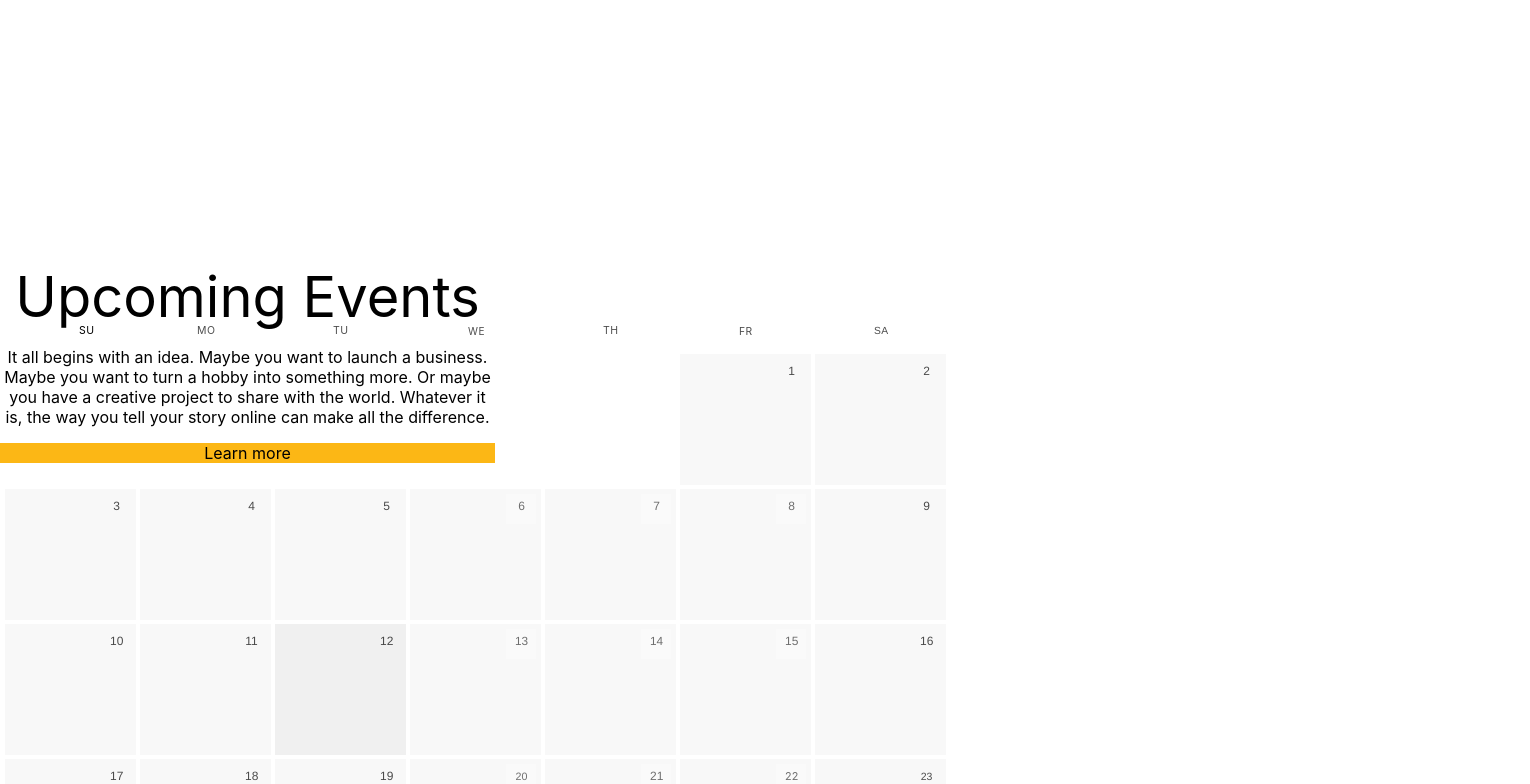
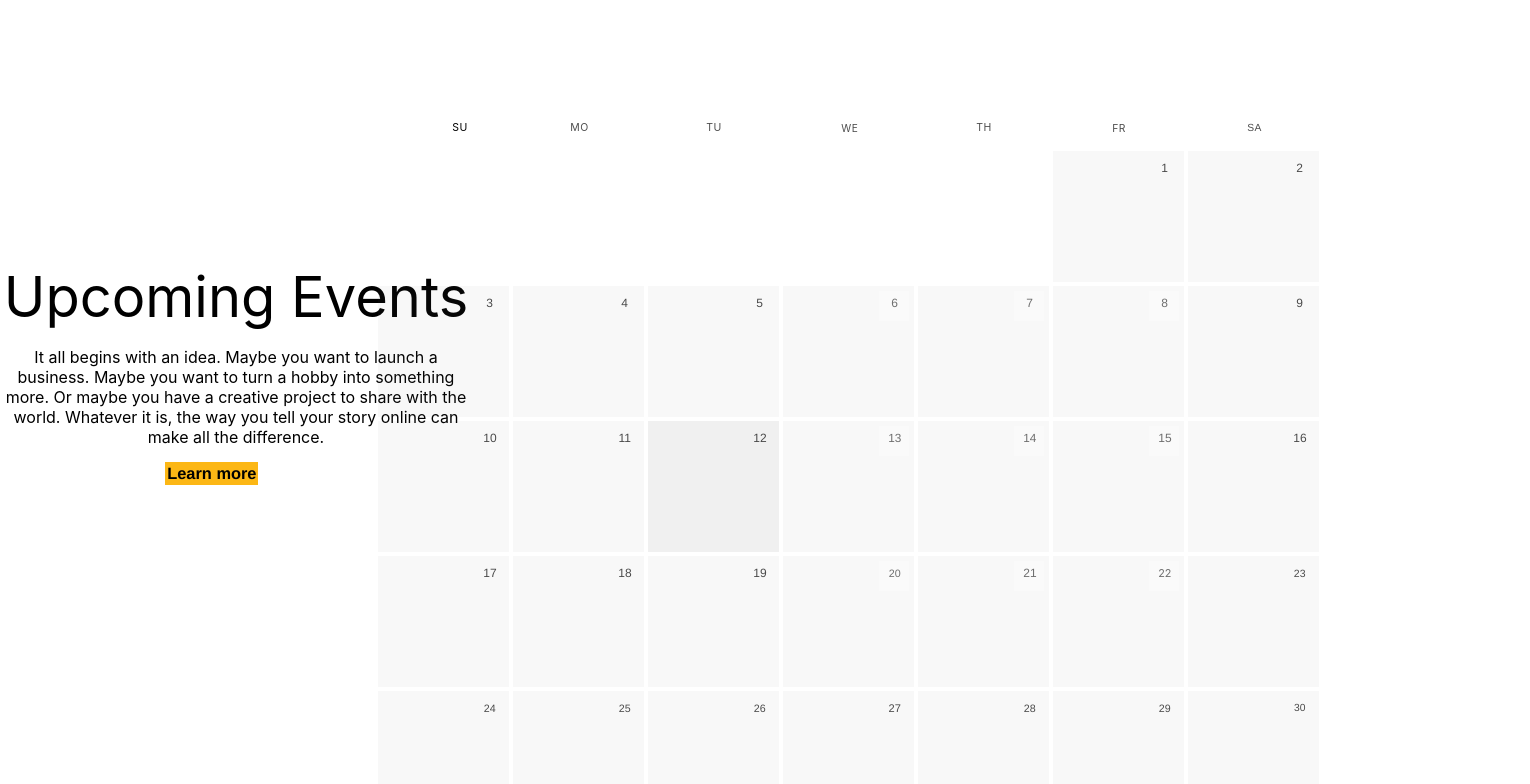
Before and after one commit to Jrgithb/cally-munchy, a React (Create React App) app: page / in a window 1280 px wide. Shown: the part 700-1484 px from the top of the page, 1530 px wide, since content can reach past the window. Built offline with nearby package versions, Linux system fonts and the light colour scheme.

Commit message:
Reservations/events

```diff
--- a/src/Views/Reservation/Calender/Calender.css
+++ b/src/Views/Reservation/Calender/Calender.css
@@ -3,10 +3,15 @@
     position: relative;
     width: 952px;
     padding-left: 16%;
+    float: right;
+    margin-right: -250px;
+    top: -200px;
 }
 
+
+
 .div-u .grid-december {
-    color: #000000;
+    color: black;
     font-size: 10.5px;
     font-weight: 400;
     height: 15px;
@@ -93,6 +98,8 @@
     text-align: center;
     top: 2px;
     width: 13px;
+    float: right;
+    margin-right: 20px;
 }
 
 .div-u .grid-december-5 {
--- a/src/Views/Reservation/Events/Events.css
+++ b/src/Views/Reservation/Events/Events.css
@@ -1,6 +1,6 @@
 .header {
-    height: 60px;
-    width: 495px;
+   height: 57px;
+   width: 472px;
 }
 
 
@@ -13,16 +13,32 @@
 .it-all-begins-with {
     color: black;
     font-size: 13.6px;
+    height: 20px;
+    width: 200px;
+
 
 }
 
 .learn-more-btn {
     align-items: center;
+    border: 2px solid #fcb715;
     background-color: #fcb715;
     display: flex;
     justify-content: center;
     cursor: pointer;
-    padding: 0px;
+    color: #000000;
+    font-family: "Montserrat-SemiBold", Helvetica;
+    font-size: 16.4px;
+    font-weight: 600;
+    letter-spacing: 0;
+    line-height: normal;
+    margin-top: -0.91px;
+    position: relative;
+    width: fit-content;
+    left: 35%;
+
 }
 
-.learn-more-btn:hover {transform: scale(1.25);}
+.learn-more-btn:hover {
+    transform: scale(1.25);
+}
```
